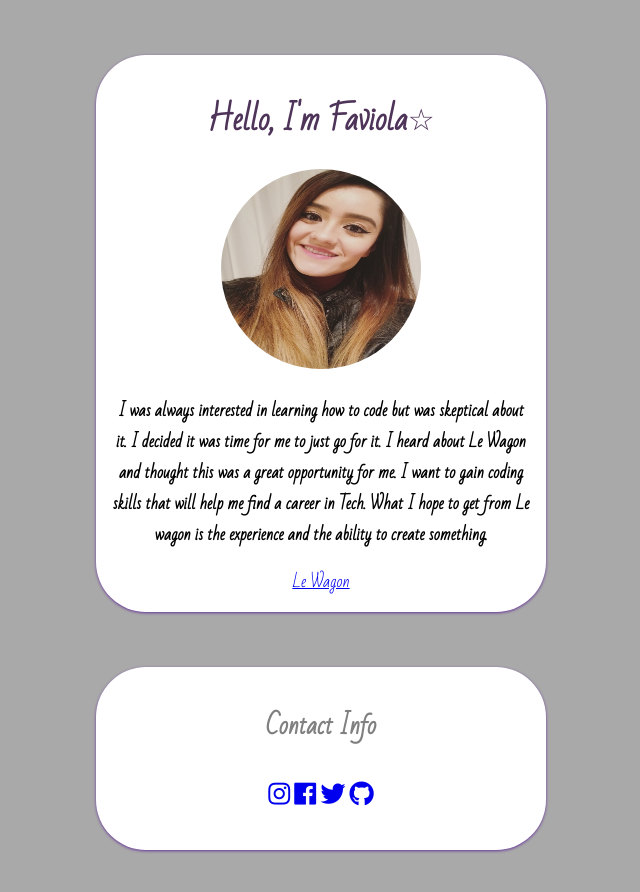
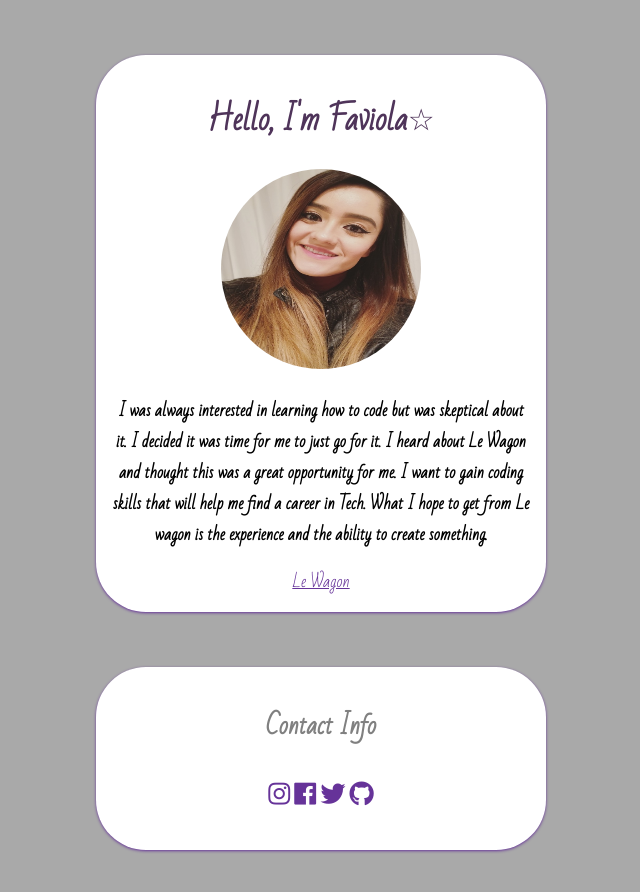
Before and after one commit to FABSTAR94/profile, a plain HTML site: page index.html in a window 1280 px wide. Shown: the whole page, without its empty margins (319-959 px from the left). Drawn offline with Linux system fonts and the light colour scheme.

Commit message:
changed icon color

```diff
--- a/style.css
+++ b/style.css
@@ -27,7 +27,9 @@ p {
   font-weight : bold;
 
 }
-
+a {
+  color: rebeccapurple;
+}
 a:hover {
   text-decoration: none;
   color: black;
```
